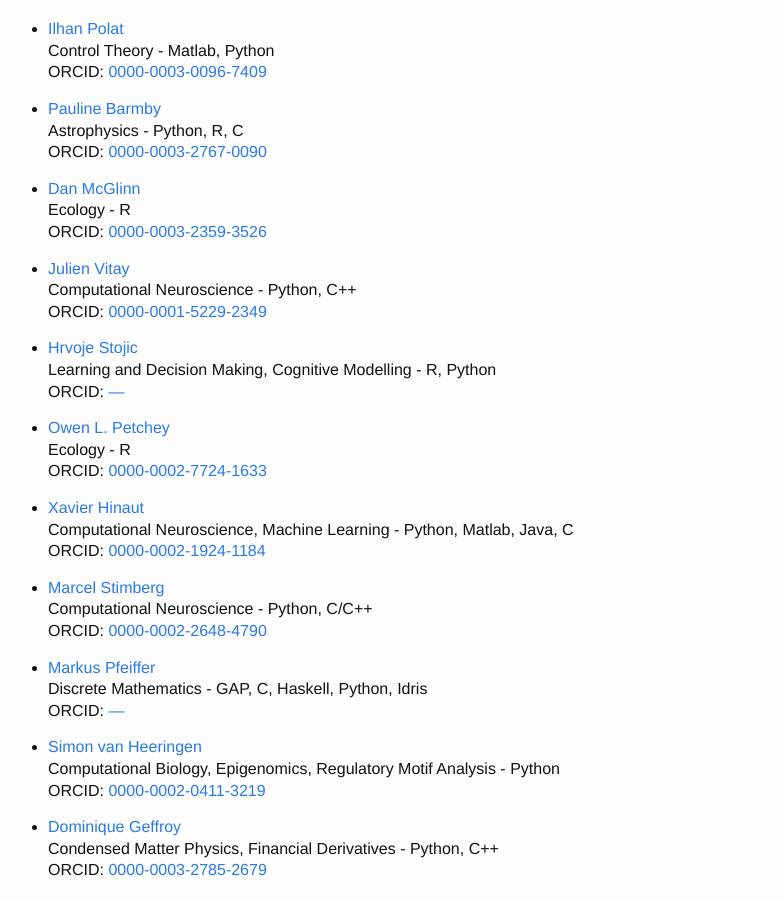
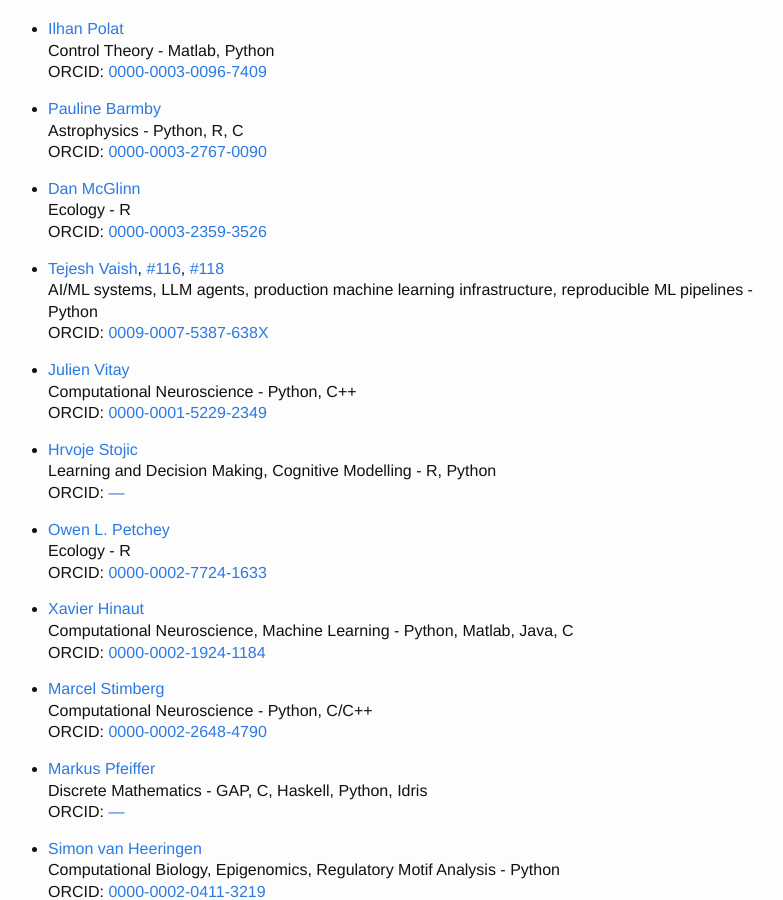
Before and after one commit to ReScience/rescience.github.io, a Jekyll site: the page built from 04-board.md, in a window 1280 px wide and 900 px high, scrolled down 3925 px. Shown: the whole window, without its empty margins (252-1035 px from the left). Built offline with Jekyll 4.4.1, drawn with Linux system fonts in a browser that asks for light colours; our own code applies the rules of GitHub Pages for plain Markdown files; some of the changed text lies outside the part shown.

Commit message:
Place reviewer entry before Vitay

```diff
--- a/04-board.md
+++ b/04-board.md
@@ -229,6 +229,10 @@ add a comment [here](https://github.com/ReScience/ReScience/issues/27).
 * [Dan McGlinn](https://github.com/dmcglinn)
   Ecology - R
   ORCID: [0000-0003-2359-3526](http://orcid.org/0000-0003-2359-3526)
+
+* [Tejesh Vaish](https://github.com/tridev-tej), [#116](https://github.com/ReScience/submissions/issues/116#issuecomment-6113505576), [#118](https://github.com/ReScience/submissions/issues/118#issuecomment-5276798475)
+  AI/ML systems, LLM agents, production machine learning infrastructure, reproducible ML pipelines - Python
+  ORCID: [0009-0007-5387-638X](https://orcid.org/0009-0007-5387-638X)
 
 * [Julien Vitay](https://github.com/vitay)
   Computational Neuroscience - Python, C++
```
Also changed, not shown: other parts of 04-board.md (+0 -4 lines).
